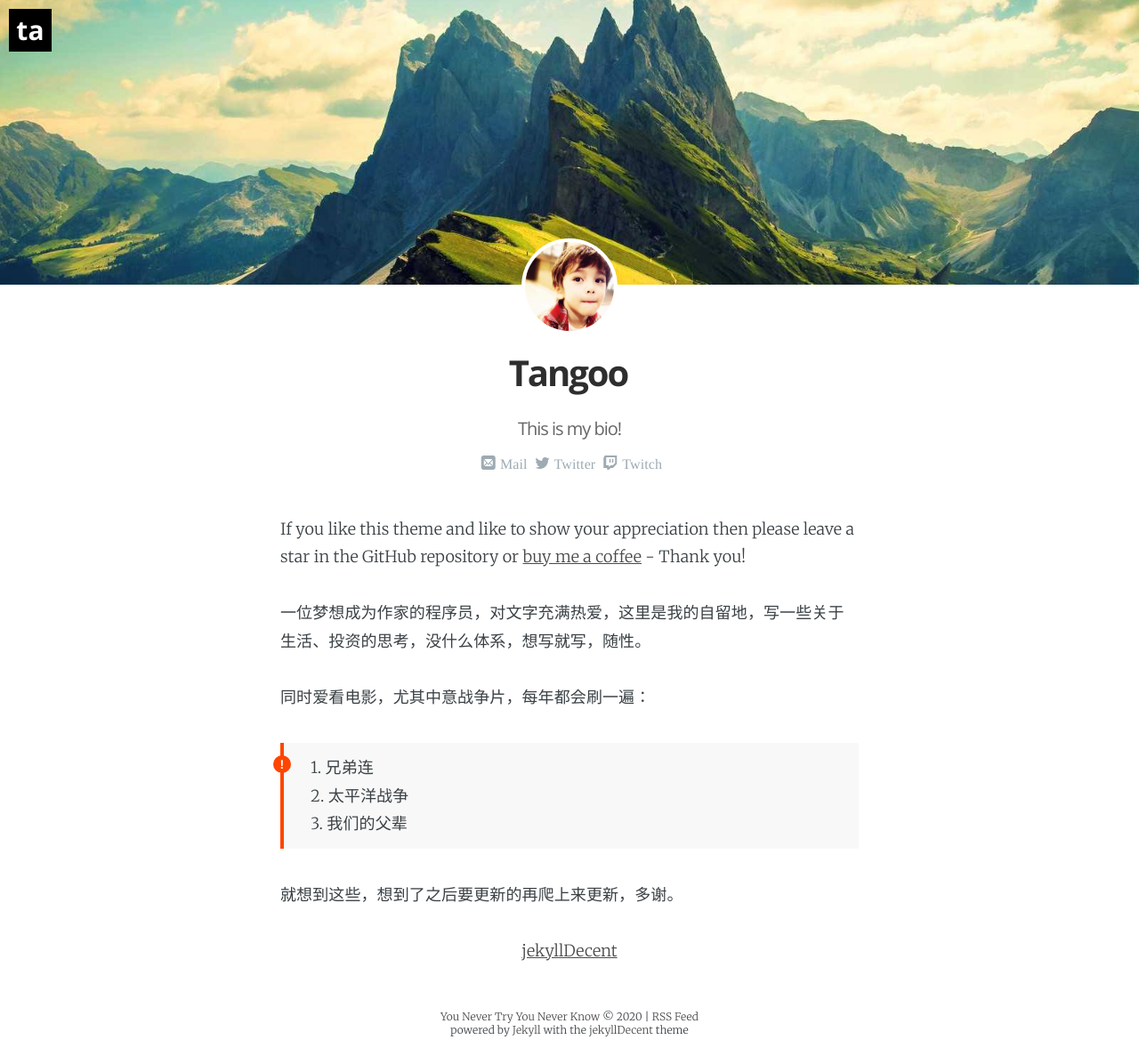
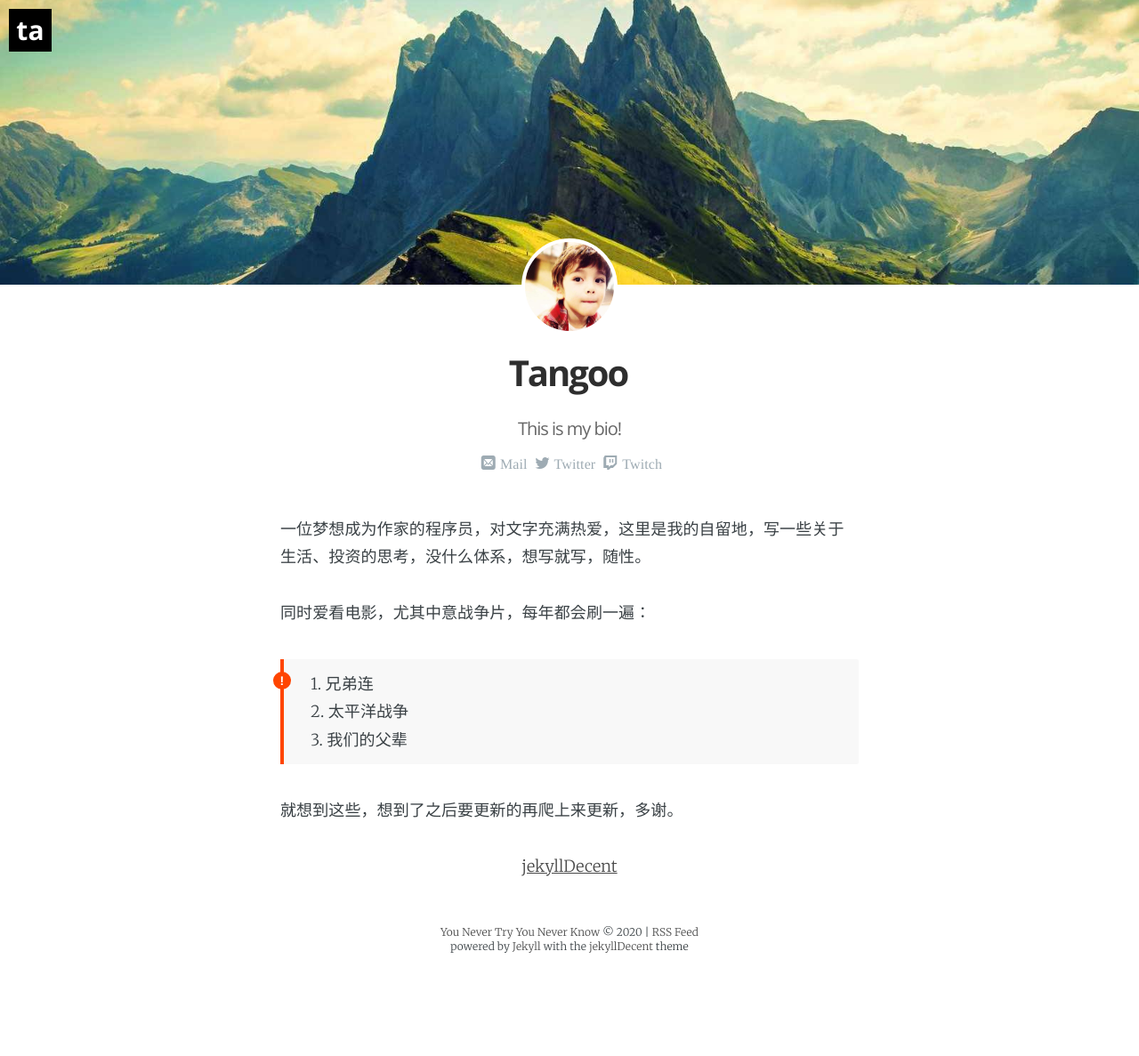
Before and after one commit to triffic-tang/triffic-tang.github.io, a Jekyll site: the page built from _pages/about.md, in a window 1280 px wide. Shown: the whole page at 89% size. Built offline with Jekyll 4.4.1, drawn with Linux system fonts in a browser that asks for light colours; some web fonts are replaced; after the commit the page ends 1092 px from its top, so only the background shows below that.

Commit message:
Update blog data

```diff
--- a/_data/authors.yml
+++ b/_data/authors.yml
@@ -3,7 +3,7 @@
   name:         "Tangoo"                               # used to display author name
   cover:        /assets/mountain-alternative-cover.jpg        # OPTIONAL: defines location of cover image in about page
   picture:      /assets/tangoo.jpg                           # OPTIONAL: author picture
-  bio:          This is my bio!                               # OPTIONAL: text below author name in posts
+  bio:          不明所以的言说                               # OPTIONAL: text below author name in posts
   location:     China                                       # OPTIONAL: used to display location of the author
   website:                          						  # OPTIONAL: link to the author of a post
   email:        "twtong@iCloud.com"                                              # OPTIONAL: used in the about page
@@ -31,8 +31,8 @@
   bio:          This is my bio!
   location:     China
   email:        ""
-  twitter:      "-"
-  twitch:       "-"
+  twitter:      ""
+  twitch:       ""
 jwillmer:
   initial:      tangoo
   name:         "Tangoo"
--- a/_pages/about.md
+++ b/_pages/about.md
@@ -9,8 +9,6 @@
 excerpt:   This page contains the curriculum vitae (CV) of the author.
 ---
 <script async defer src="https://buttons.github.io/buttons.js"></script>
-
-If you like this theme and like to show your appreciation then please leave a star in the GitHub repository or [buy me a coffee](https://www.paypal.me/jenswillmer/3) - Thank you!
 
 一位梦想成为作家的程序员，对文字充满热爱，这里是我的自留地，写一些关于生活、投资的思考，没什么体系，想写就写，随性。
 
```
